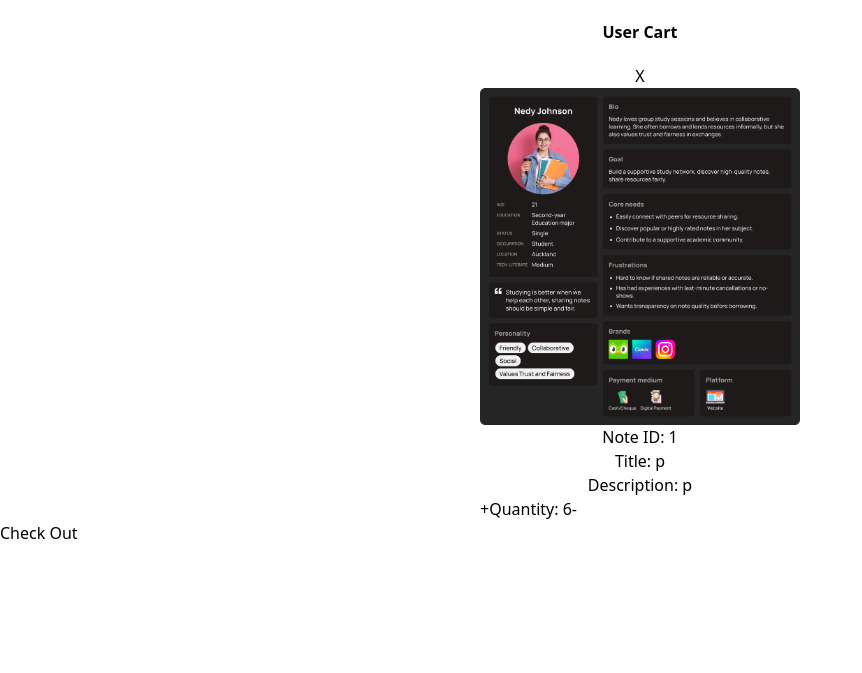
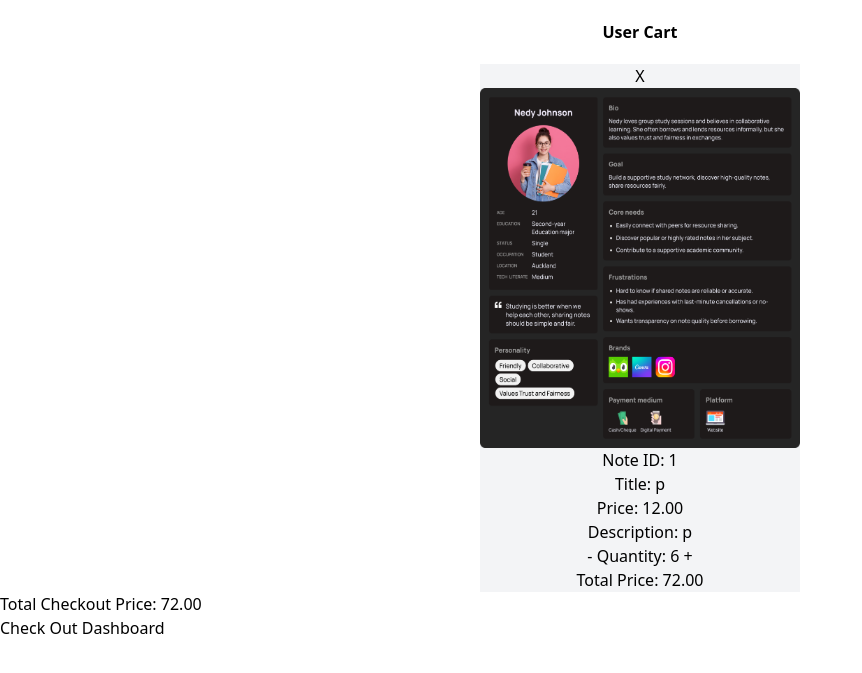
Before and after one commit to joanallysen/Lend-Student-Note, a Flask app: page /user_cart in a window 1280 px wide. Shown: the top 673 px of the page, without its empty margins (0-862 px from the left). Run offline with Flask 3, Linux system fonts and the light colour scheme; a user stored in the database is signed in; data comes from the database, SQL or seed files in the repository; both versions use the stored data as it was after the commit.

Commit message:
Added price calculation for item in user cart

```diff
--- a/routes/shopping_cart_bp.py
+++ b/routes/shopping_cart_bp.py
@@ -16,11 +16,18 @@ def user_cart():
     cart_exist = Cart.query.filter(Cart.user_id == user_id).first()
 
     if cart_exist:
-        content= cart_exist.items
+        cart_items= cart_exist.items
+
+        total_price = sum(item.note_details.price*item.quantity for item in cart_items)
+
     else:
         content="Nothing"
 
-    return render_template('user_cart.html', items = content)
+    return render_template('user_cart.html', items = cart_items, total_price=total_price)
+
+# def total_bills(cart_items){
+#     total_price
+# }
 
 @shopping_cart.route('/add_to_cart/<int:note_id>', methods=["GET"])
 def add_to_cart(note_id):
--- a/templates/user_cart.html
+++ b/templates/user_cart.html
@@ -10,23 +10,26 @@
     <h1 class="text-center font-bold m-5">User Cart </h1>
     <div  class="flex justify-center text-center space-x-1">
     {% for item in items%}
-        <div >
+        <div class="justify-center items-center bg-gray-100">
             <a href="/remove_item/{{item.note_details.note_id}}">X</a>
-            <img src="{{url_for('static',filename='uploads/'+item.note_details.image_filename)}} "alt="Current Image" class="w-80 h-auto">
+            <img src="{{url_for('static',filename='uploads/'+item.note_details.image_filename)}} "alt="Current Image" class="w-80 min-h-90">
             Note ID: {{item.note_details.note_id}}<br>
             Title: {{item.note_details.title}}<br>
+            Price: {{item.note_details.price}}<br>
             Description: {{item.note_details.description}}<br>
-            <div style="display: flex; flex-direction: row;">
+            <div>
+                <a href="/subtract_quantity/{{item.note_details.note_id}}">-</a>
+                Quantity: {{item.quantity}}
                 <a href="/add_quantity/{{item.note_details.note_id}}">+</a>
-                Quantity: {{item.quantity}}<br>
-                <a href="/subtract_quantity/{{item.note_details.note_id}}">-</a>
             </div>
+            Total Price: {{item.note_details.price*item.quantity }}
 
         </div>
-
     {% endfor %}
     </div>
 
+     <h2>Total Checkout Price: {{total_price}}</h2>
     <a href="/checkout">Check Out</a>
+    <a href="/dashboard">Dashboard</a>
 </body>
 </html>
```
Also changed, not shown: instance/database.db.
